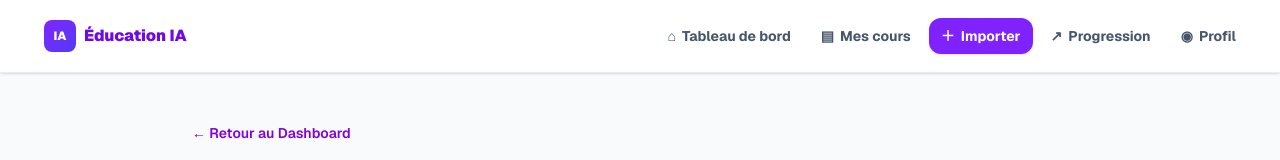
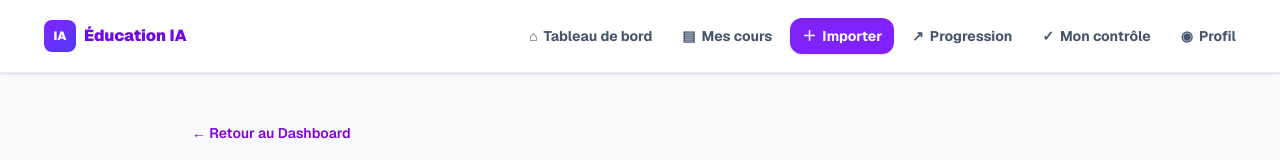
Before and after one commit to adtenia/education-ia, a Next.js app: page /import in a window 1280 px wide. Shown: the top 160 px of the page. Built offline with nearby package versions, Linux system fonts and the light colour scheme; no server answers.

Commit message:
Expose control preparation in student navigation

```diff
--- a/components/AppNavigation.tsx
+++ b/components/AppNavigation.tsx
@@ -8,12 +8,13 @@ const links = [
   { href: "/cours", label: "Mes cours", symbol: "▤" },
   { href: "/import", label: "Importer", symbol: "＋" },
   { href: "/progression", label: "Progression", symbol: "↗" },
+  { href: "/preparer-controle", label: "Mon contrôle", symbol: "✓" },
   { href: "/profile", label: "Profil", symbol: "◉" },
 ];
 
 export default function AppNavigation() {
   const pathname = usePathname();
-  const insideApp = ["/dashboard", "/cours", "/import", "/progression", "/profile", "/quiz", "/revisions", "/test"].some(
+  const insideApp = ["/dashboard", "/cours", "/import", "/progression", "/profile", "/quiz", "/revisions", "/test", "/preparer-controle"].some(
     (route) => pathname === route || pathname.startsWith(route + "/")
   );
   if (!insideApp) return null;
```
